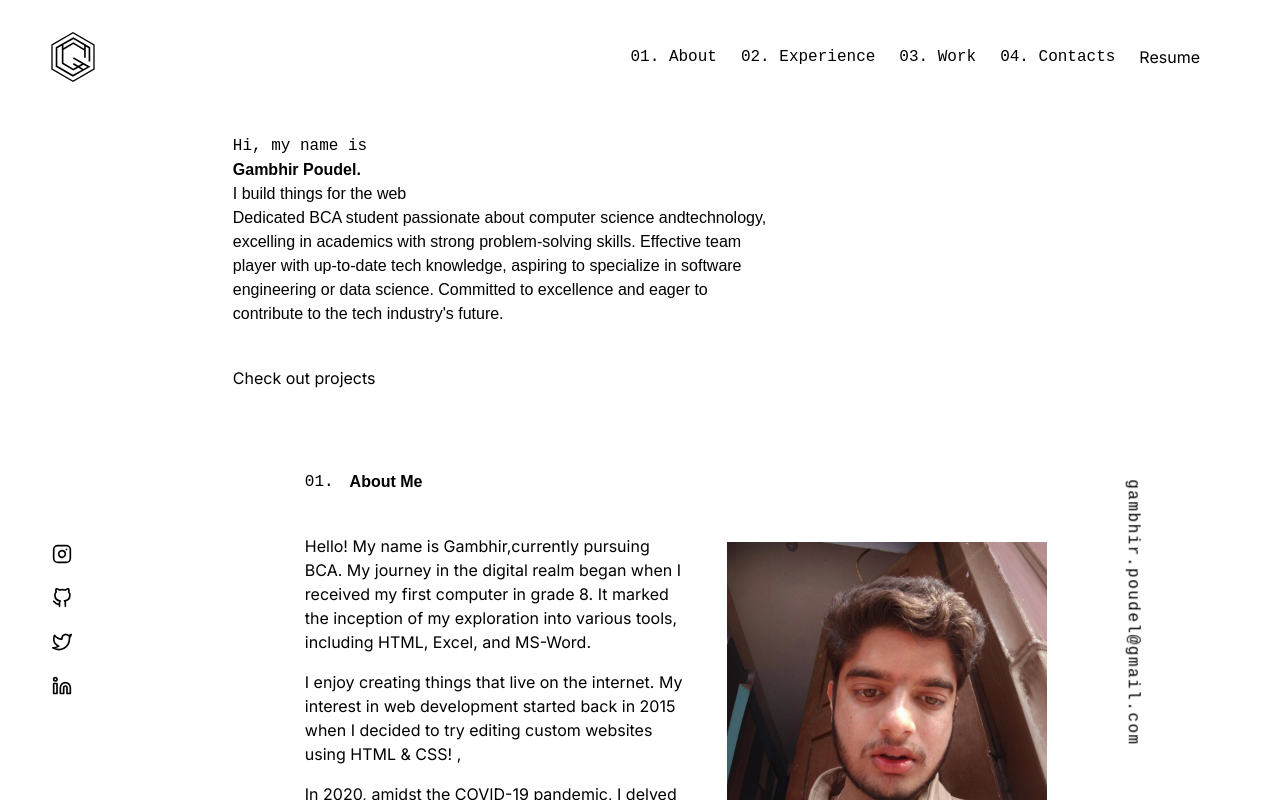
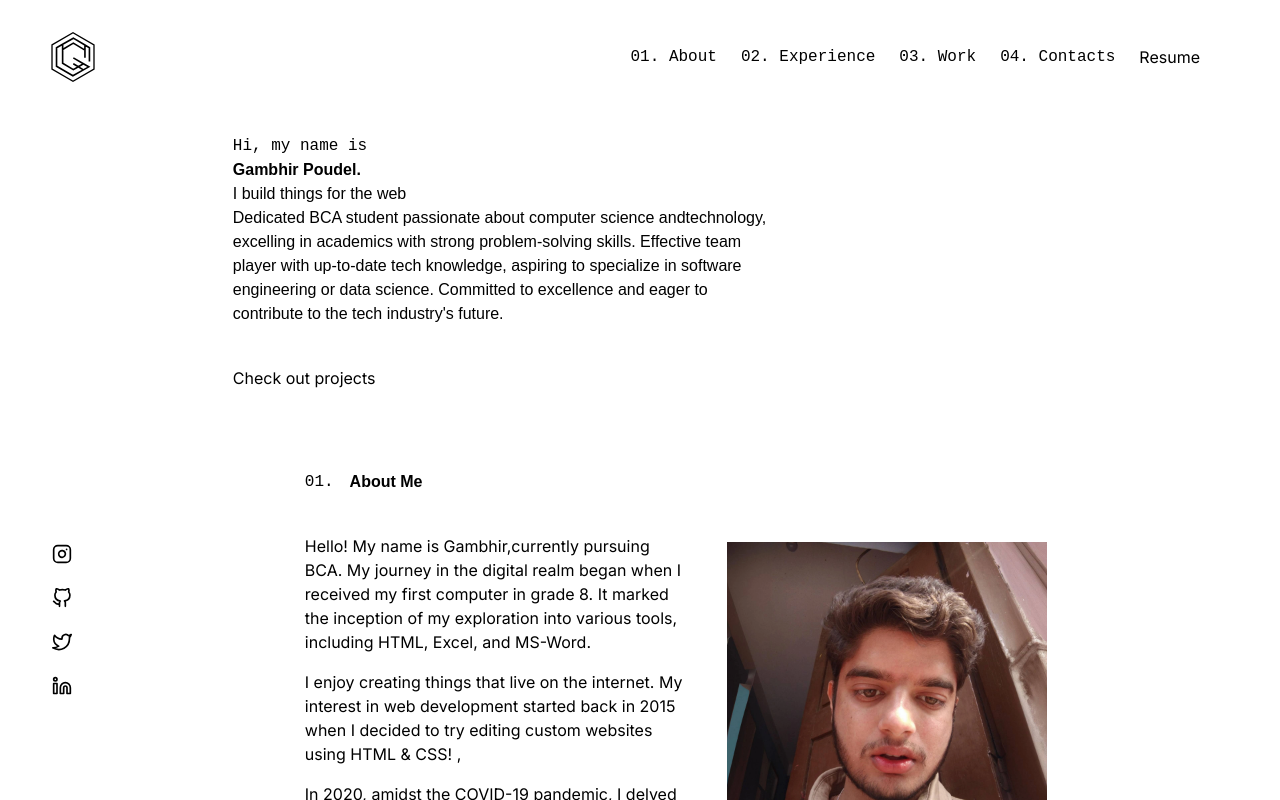
Before and after one commit to gambhirpoudel/GambhirPortfolio, a Next.js app: page / in a window 1280 px wide. Built offline with nearby package versions, Linux system fonts and the light colour scheme.

Commit message:
Fixed some UI components

```diff
--- a/src/app/components/About.tsx
+++ b/src/app/components/About.tsx
@@ -21,7 +21,7 @@ function About() {
         <div className="w-[350px] h-px bg-lightest-navy"></div>
       </div>
         <div className="flex sm:flex-row flex-col sm:gap-10 gap-5">
-          <div className="text sm:w-2/5 w-[50%] line-height-2 text-slate text-lg ">
+          <div className="text sm:w-2/5 w-[50%] line-height-2 text-slate sm:text-lg text-sm ">
             <div>
               <p className="sm:mb-4 mb-2">{aboutParagraph1}</p>
               <p className="sm:mb-4 mb-2">{aboutParagraph2}</p>
--- a/src/app/components/Contact.tsx
+++ b/src/app/components/Contact.tsx
@@ -3,7 +3,7 @@ import { email, contactDescription, name } from "../constants";
 
 function Contact() {
   return (
-    <section className="sm:w-[80%] w-[55%] sm:h-[80vh] h-[65vh] text-center" id="contacts">
+    <section className="sm:w-[80%] w-[55%]  text-center" id="contacts">
       <div className="contact">
         <div className="flex items-center justify-center space-x-2 mb-2">
           <span className="text-green font-sfMono  text-xs">
--- a/src/app/components/EmailSidebar.tsx
+++ /dev/null
@@ -1,36 +0,0 @@
-"use client";
-import React, { useState } from 'react';
-import { email } from '../constants';
-
-const EmailSidebar: React.FC = () => {
-  const [isHovered, setIsHovered] = useState(false);
-  return (
-    <div className="fixed bottom-0 right-[5px] sm:flex hidden justify-center flex-col items-center space-y-0 md:flex">
-      <div
-        className="w-px h-[50px] bg-light-slate"
-      ></div>
-      <div className="block hover:text-green">
-        <a
-          href={`mailto:${email}`}
-          className="text-xxs font-sfMono transition-all duration-300 transform  hover:-translate-y-1"
-          style={{
-            display: 'block',
-            whiteSpace: 'nowrap',
-            transform: isHovered ? 'rotate(90deg) translateX(-5px)' : 'rotate(90deg)',
-            letterSpacing: '1.5px',
-            height: '5px',
-            marginTop: '-190px',
-            marginLeft: '6px',
-            color: 'var(--lightest-slate-color)',
-          }}
-          onMouseEnter={() => setIsHovered(true)}
-          onMouseLeave={() => setIsHovered(false)}
-        >
-          {email}
-        </a>
-      </div>
-    </div>
-  );
-};
-
-export default EmailSidebar;
--- a/src/app/components/Experiences.tsx
+++ b/src/app/components/Experiences.tsx
@@ -76,7 +76,7 @@ function Experiences() {
                 <p className="text-light-slate font-sfMono text-xs mb-4">
                   {job.range}
                 </p>
-                <ul className="font-calibre w-1/2 text-lg">
+                <ul className="font-calibre w-1/2 sm:text-lg text-sm">
                   {job.description.map((paragraph, i) => (
                     <li key={i} className="li text-slate" dangerouslySetInnerHTML={{ __html: paragraph }} />
                   ))}
--- a/src/app/components/Work.tsx
+++ b/src/app/components/Work.tsx
@@ -7,7 +7,7 @@ import { projects } from "../constants";
 function Work() {
   return (
     <section
-      className="w-[50%] sm:w-[80%] sm:mt-0 mt-10  lg:w-[80%] ml-2 sm:ml-10 lg:ml-20 py-10 sm:py-20"
+      className="w-[50%] sm:w-[80%] sm:mt-0  lg:w-[80%] ml-2 sm:ml-10 lg:ml-20 py-10 sm:py-20"
       id="works"
     >
       <div className="flex items-center space-x-4 mb-10">
--- a/src/app/page.tsx
+++ b/src/app/page.tsx
@@ -1,6 +1,5 @@
 import About from "./components/About";
 import Contact from "./components/Contact";
-import EmailSidebar from "./components/EmailSidebar";
 import Experiences from "./components/Experiences";
 import Hero from "./components/Hero";
 import Navbar from "./components/Navbar";
@@ -13,7 +12,6 @@ export default function Home() {
       <Navbar />
       <div className="flex">
       <Sidebar />
-      <EmailSidebar/>
       <div className="flex-1 lg:ml-[16%] p-5  justify-center">
       <Hero/>
       <About/>
```
Also changed, not shown: src/app/styles/style.css (+34 -13 lines).
